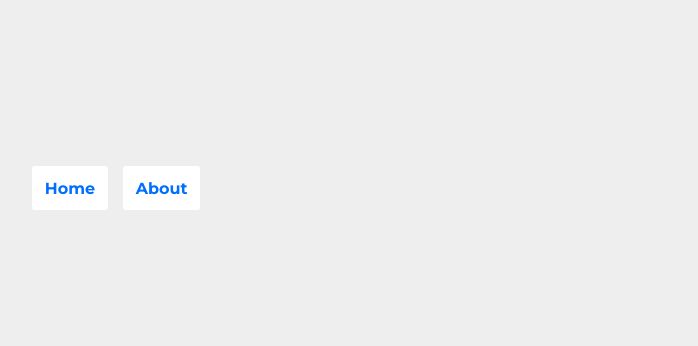
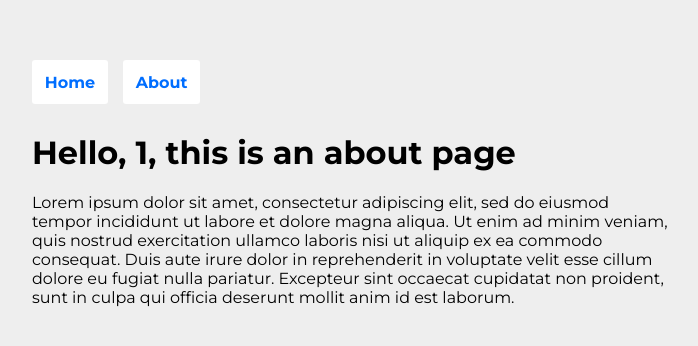
Before and after one commit to nataliecardot/vue-skills, a Vue app: page /#/about/1 in a window 1280 px wide. Shown: the part 212-558 px from the top of the page, without its empty margins (288-986 px from the left). Built offline with nearby package versions, Linux system fonts and the light colour scheme; a small style sheet from the web is missing.

Commit message:
Use route params

```diff
--- a/src/App.vue
+++ b/src/App.vue
@@ -28,7 +28,6 @@
   font-family: 'Montserrat', sans-serif;
   /* display: grid (or flex) along with setting auto margin for flex item causes it to be centered */
   display: grid;
-  /* justify-items: center; */
   margin: 0;
 }
 
--- a/src/components/About.vue
+++ b/src/components/About.vue
@@ -1,6 +1,25 @@
 <template>
   <div class="about">
-    <h1>About</h1>
-    <p>Bla bla bla</p>
+    <h1>Hello, {{ name }}, this is an about page</h1>
+    <p>
+      Lorem ipsum dolor sit amet, consectetur adipiscing elit, sed do eiusmod
+      tempor incididunt ut labore et dolore magna aliqua. Ut enim ad minim
+      veniam, quis nostrud exercitation ullamco laboris nisi ut aliquip ex ea
+      commodo consequat. Duis aute irure dolor in reprehenderit in voluptate
+      velit esse cillum dolore eu fugiat nulla pariatur. Excepteur sint occaecat
+      cupidatat non proident, sunt in culpa qui officia deserunt mollit anim id
+      est laborum.
+    </p>
   </div>
 </template>
+
+<script>
+export default {
+  name: 'Skills',
+  data() {
+    return {
+      name: this.$route.params.foo
+    };
+  }
+};
+</script>
--- a/src/router.js
+++ b/src/router.js
@@ -13,7 +13,7 @@
       component: Skills
     },
     {
-      path: '/about',
+      path: '/about/:foo',
       name: 'about',
       component: About
     }
```
